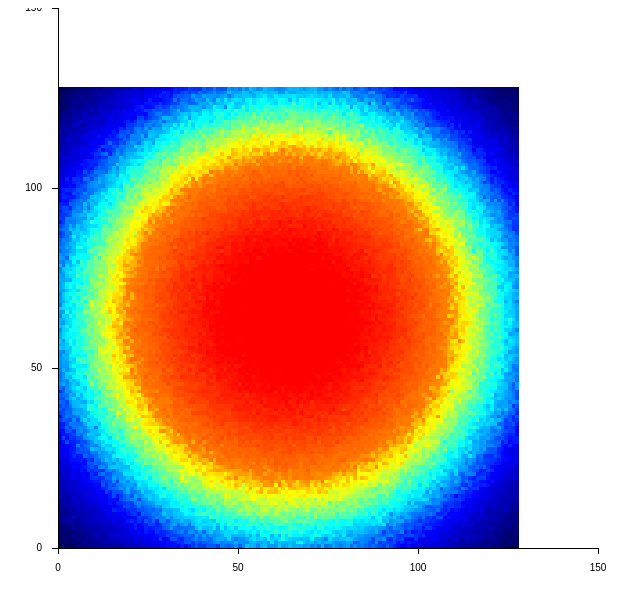
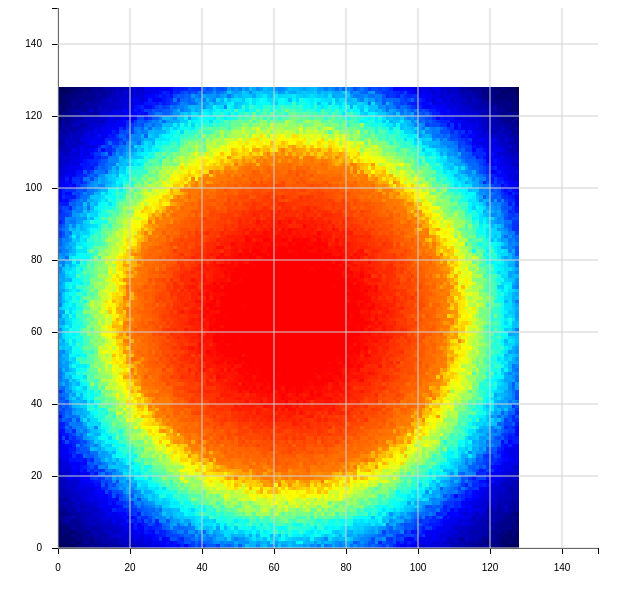
Before and after one commit to usnistgov/d3-science, a plain HTML site: page d3heat.html in a window 1280 px wide. Shown: the whole page, without its empty margins (0-643 px from the left). Drawn offline with Linux system fonts and the light colour scheme.

Commit message:
adding grid capability to heatmap

```diff
--- a/d3heat.html
+++ b/d3heat.html
@@ -38,6 +38,14 @@ canvas {
   /* display: none; */
 }
 
+.grid .tick {
+    stroke: lightgrey;
+    opacity: 0.7;
+}
+.grid path {
+      stroke-width: 0;
+}
+
 </style>
 <body>
 <script src="d3.v3.min.js"></script>
@@ -51,6 +59,8 @@ d3.json("sample_data/sans.json", function(error, heatmap) {
   var container = target.node();
   var backing_canvas = document.createElement('canvas');
   var _redraw_backing = true;
+  var numberOfTicks = 6;
+  var show_grid = true;
 
   var margin = {top: 10, right: 10, bottom: 50, left: 50},
         width = container.clientWidth - margin.left - margin.right,
@@ -101,7 +111,7 @@ d3.json("sample_data/sans.json", function(error, heatmap) {
   var xAxis = d3.svg.axis()
       .scale(x)
         //.tickSize(-height)
-	    .ticks(5)
+	    .ticks(numberOfTicks)
 	    .tickPadding(10)
 	    .tickSubdivide(true)
       .orient("bottom");
@@ -109,7 +119,7 @@ d3.json("sample_data/sans.json", function(error, heatmap) {
   var yAxis = d3.svg.axis()
       .scale(y)
         //.tickSize(-width)
-        .ticks(5)
+        .ticks(numberOfTicks)
 	    .tickPadding(10)
 	    .tickSubdivide(true)
       .orient("left");
@@ -144,6 +154,49 @@ d3.json("sample_data/sans.json", function(error, heatmap) {
       .attr("transform", "translate(" + margin.left + ",0)")
       .call(yAxis);
       //.call(removeZero);
+
+  if (show_grid) {
+    //var yAxisGrid = yAxis.ticks(numberOfTicks)
+    //    .tickSize(width, 0)
+    //    .tickFormat("")
+    //    .orient("right");
+
+    //var xAxisGrid = xAxis.ticks(numberOfTicks)
+    //    .tickSize(height, 0)
+    //    .tickFormat("")
+    //    .orient("top");
+
+    var xAxisGrid = d3.svg.axis()
+        .scale(x)
+        .orient("bottom")
+        .ticks(numberOfTicks)
+        .tickPadding(10)
+
+    var yAxisGrid = d3.svg.axis()
+      .scale(y)
+        //.tickSize(-width)
+        .ticks(numberOfTicks)
+	    .tickPadding(10)
+	    .tickSubdivide(true)
+        .orient("left");
+
+    svg.append("g")
+        .attr("class", "grid x")
+        .attr("transform", "translate(" + margin.left + "," + height + ")")
+        .call(xAxisGrid
+            .tickSize(-height, 0, 0)
+            .tickFormat("")
+        )
+
+    svg.append("g")
+        .attr("class", "grid y")
+        .attr("transform", "translate(" + margin.left + ",0)")
+        .call(yAxisGrid
+            .tickSize(-width, 0, 0)
+            .tickFormat("")
+        )
+  }
+
 
   svg.append("defs").append("clipPath")
     .attr("id", target_id + "_clip") // local def
@@ -268,6 +321,8 @@ d3.json("sample_data/sans.json", function(error, heatmap) {
   function zoomed() {
 	    svg.select(".x.axis").call(xAxis);
 	    svg.select(".y.axis").call(yAxis);
+	    svg.select(".grid.x").call(xAxisGrid);
+	    svg.select(".grid.y").call(yAxisGrid);
 	    //if (line) svg.selectAll('path.line').attr('d', line);
 
 	    //if (points) points.selectAll('circle').attr("transform", function(d) {
```
